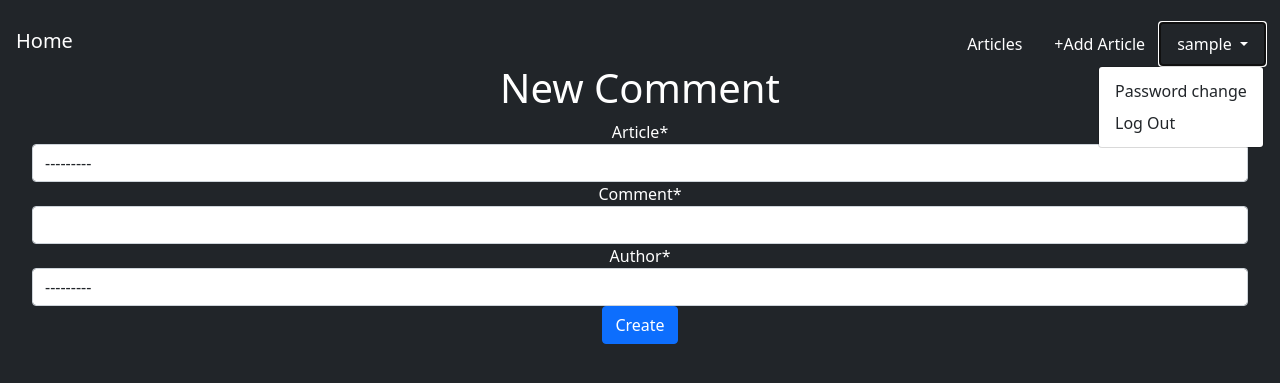
After one commit to jrjbkr29/113_Django_News, a Django app: page /articles/comment in a window 1280 px wide, after a click that opens the changed part. The commit adds this page. Shown: the top 383 px of the page. Run offline with Django 3.2, Linux system fonts and the light colour scheme; the visitor is signed in with stand-in values (Sample User, id 1); data comes from the database, SQL or seed files in the repository; data that the repository does not hold is empty; parts of the project's set-up code (start-up, migrations or seed data) failed here and were passed over; some libraries are stand-ins or nearby versions.

Commit message:
css updates

```diff
--- a/articles/urls.py
+++ b/articles/urls.py
@@ -1,5 +1,5 @@
 from django.urls import path
-from .views import ArticleDeleteView, ArticleDetailView, ArticleListView, ArticleUpdateView, ArticleCreateView
+from .views import ArticleDeleteView, ArticleDetailView, ArticleListView, ArticleUpdateView, ArticleCreateView, ArticleCommentView
 
 # 127.0.0.1:8000/articles/[url paths from below]
 # articles/id/edit/ --> users can modify
@@ -12,4 +12,5 @@ urlpatterns = [
     path('<int:pk>/edit/', ArticleUpdateView.as_view(), name='article_edit'),
     path('<int:pk>/', ArticleDetailView.as_view(), name='article_detail'),
     path('new', ArticleCreateView.as_view(), name='article_new'),
+    path('comment', ArticleCommentView.as_view(), name='comment_new'),
 ]
--- a/articles/views.py
+++ b/articles/views.py
@@ -2,7 +2,7 @@ from django.contrib.auth.mixins import LoginRequiredMixin, UserPassesTestMixin
 from django.views.generic import ListView, DetailView
 from django.views.generic.edit import UpdateView, DeleteView, CreateView
 from django.urls import reverse_lazy
-from .models import Article
+from .models import Article, Comment
 
 class ArticleListView(ListView):
     template_name = 'article_list.html'
@@ -39,3 +39,12 @@ class ArticleCreateView(LoginRequiredMixin, CreateView):
     def form_valid(self, form):
         form.instance.author = self.request.user
         return super().form_valid(form)
+
+class ArticleCommentView(LoginRequiredMixin, CreateView):
+    model = Comment
+    template_name = 'comment_create.html'
+    fields = ('article', 'comment', 'author')
+
+    def form_valid(self, form):
+        form.instance.author = self.request.user
+        return super().form_valid(form)
--- a/templates/base.html
+++ b/templates/base.html
@@ -22,21 +22,25 @@
                     <a class="nav-link active text-white " href="{% url 'article_new' %}">+Add Article</a>
 
                     {% if user.is_authenticated %}
+
                     <a class="nav-link active dropdown-toggle text-white " href="#" id="navbarDropdownMenuLink" role="button"
                         data-bs-toggle="dropdown" aria-expanded="false">
                         {{ user.username }}
                     </a>
-                    <a class="dropdown-item text-white " href="{% url 'password_change' %}">Password change</a>
-                    <a class="dropdown-item text-white " href="{% url 'logout' %}">Log Out</a>
+                    <div class="dropdown-menu" aria-labelledby="navbarDropdownMenuLink">
+                    <a class="dropdown-item " href="{% url 'password_change' %}">Password change</a>
+                    <a class="dropdown-item " href="{% url 'logout' %}">Log Out</a>
+                    </div>
                     {% else %}
                     <a class="nav-link dropdown-toggle text-white " href="#" id="navbarDropdownMenuLink" role="button"
                         data-bs-toggle="dropdown" aria-expanded="false">
                         Not logged in
                     </a>
-                    <a class="dropdown-item text-white " href="{% url 'login' %}">Log In</a>
-                    <a class="dropdown-item text-white " href="{% url 'signup' %}">Sign Up</a>
-                    <a class="dropdown-item text-white " href="{% url 'password_reset' %}">Password Reset</a>
-
+                    <div class="dropdown-menu" aria-labelledby="navbarDropdownMenuLink">
+                    <a class="dropdown-item " href="{% url 'login' %}">Log In</a>
+                    <a class="dropdown-item " href="{% url 'signup' %}">Sign Up</a>
+                    <a class="dropdown-item " href="{% url 'password_reset' %}">Password Reset</a>
+                    </div>
                     {% endif %}
                 </nav>
             </div>
--- /dev/null
+++ b/templates/comment_create.html
@@ -0,0 +1,14 @@
+{% extends 'base.html' %}
+{% load crispy_forms_tags %}
+
+{% block title %}New Comment{% endblock title %}
+
+{% block content %}
+    <h1>New Comment</h1>
+    <form action="" method="POST">
+        {% csrf_token %}
+        {{ form|crispy }}
+        <input class="btn btn-primary" type="submit" value="Create">
+    </form>
+
+{% endblock content %}
--- a/templates/home.html
+++ b/templates/home.html
@@ -19,7 +19,7 @@
     <p class="lead">
         <a class="btn btn-primary btn-lg" href="{% url 'article_list' %}" role="button">View Articles</a>
     </p>
-    <img style="width:75vw;height: 50vh;" src="{% static 'images/news_bg_home.jpg' %}" alt="News Image">
+    <img style="width:75vw;height: 50vh;max-width:640px;max-height: 480px;" src="{% static 'images/news_bg_home.jpg' %}" alt="News Image">
 
 </div>
 {% endblock content %}
```
Also changed, not shown: templates/article_detail.html (+13 -3 lines), templates/article_list.html (+2 -10 lines).
